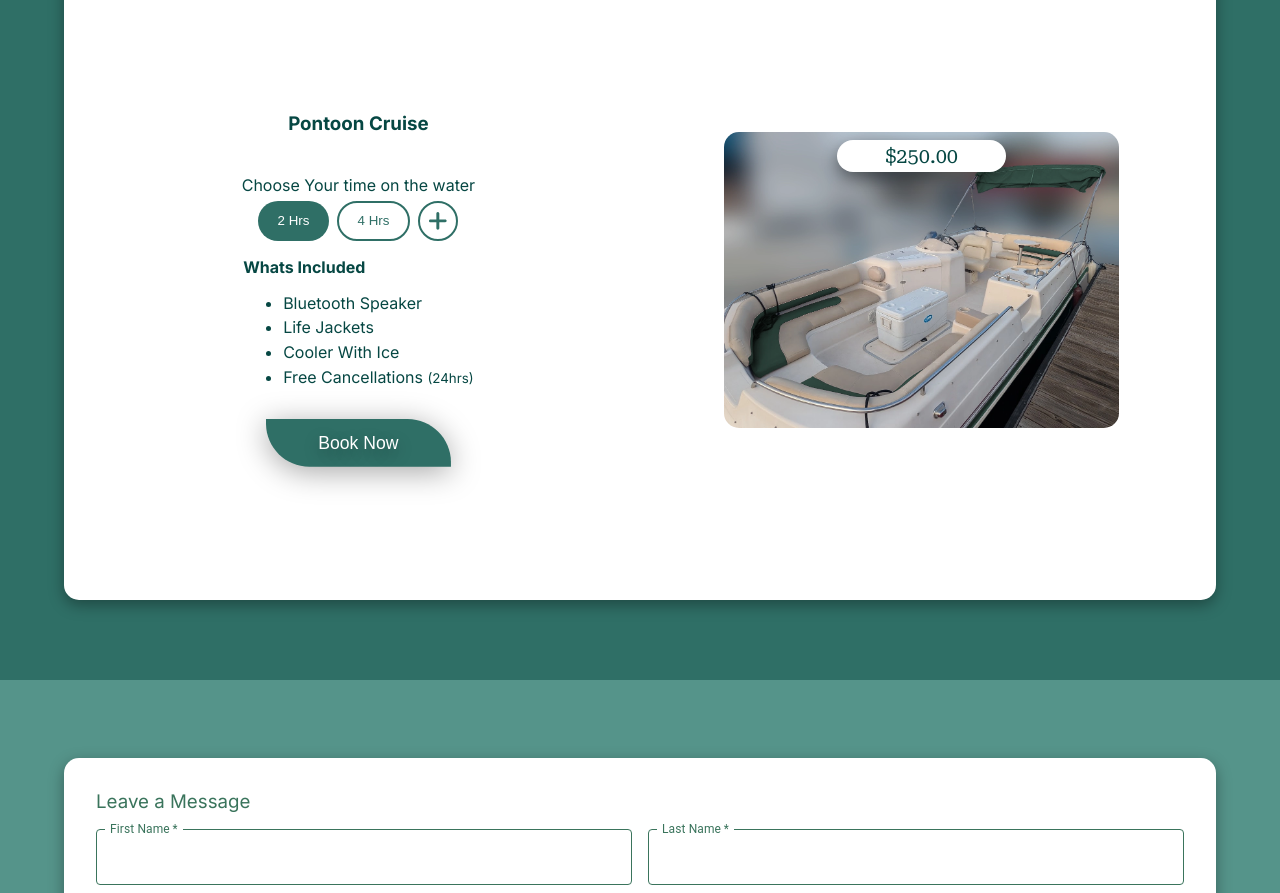
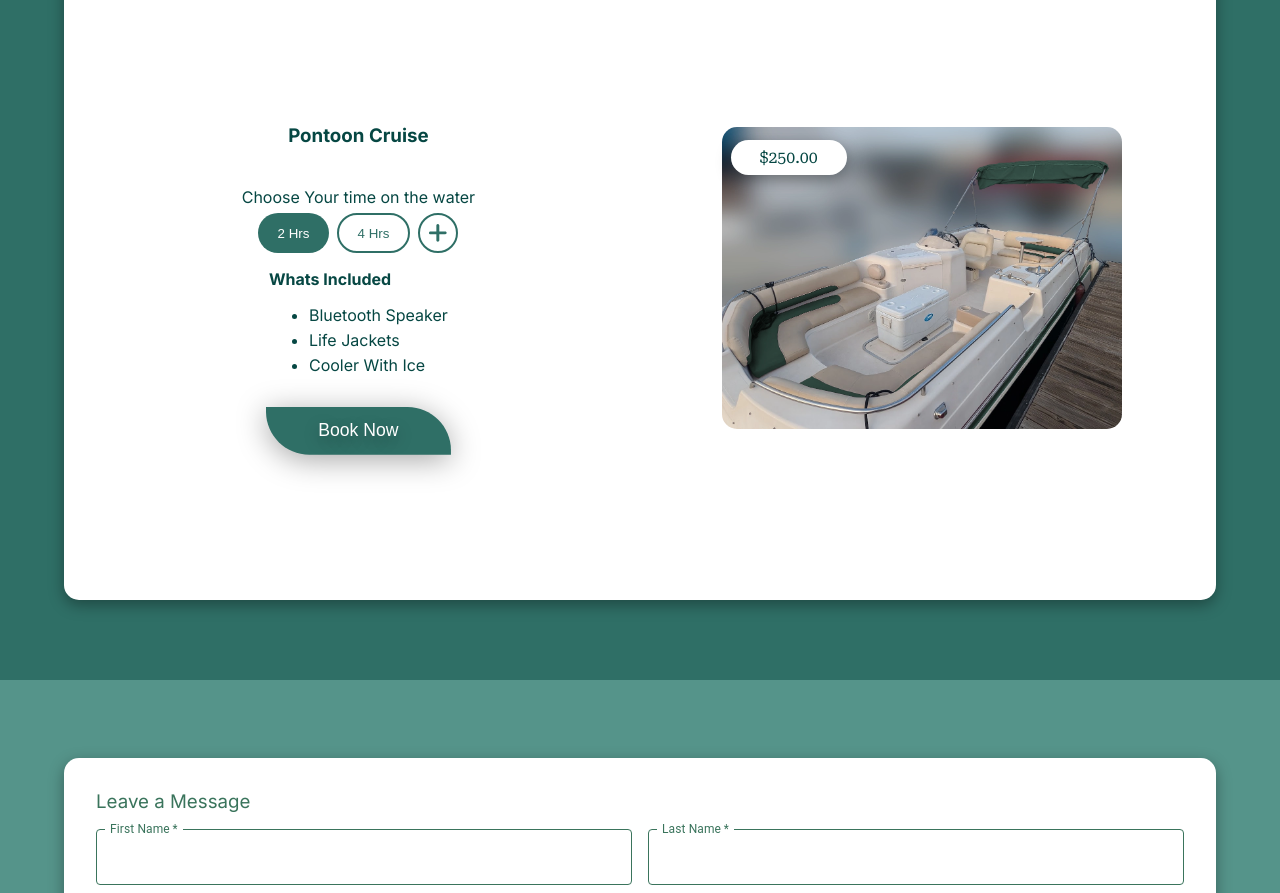
Before and after one commit to rcrawf13/boat-rental, a React (Vite) app: page /#Home in a window 1280 px wide. Shown: the part 1720-2613 px from the top of the page. Built offline with nearby package versions, Linux system fonts and the light colour scheme; no server answers; a web font is replaced by a local one.

Commit message:
Replaced Image Price Component

```diff
--- a/src/components/sections/pricing_section/PriceSecWide.tsx
+++ b/src/components/sections/pricing_section/PriceSecWide.tsx
@@ -1,7 +1,7 @@
 import DurationButtons from './DurationButtons';
 import BookingButton from '../../booking_button/BookingButton';
 import FadeDiv from '../../fade_div/FadeDiv';
-import ImageWideCont from '../../image_component/ImageWideCont';
+import ImgPriceComp from '../../../routes/booking/components/ImgPriceComp';
 import './pricesecwide.css';
 type setCurrentPriceType = React.Dispatch<React.SetStateAction<string>>;
 
@@ -27,12 +27,12 @@ const PriceSecWide = () => {
             <li>Bluetooth Speaker</li>
             <li>Life Jackets</li>
             <li>Cooler With Ice</li>
-            <li>Free Cancellations <small>(24hrs)</small></li>
           </ul>
         </div>
         <BookingButton variant={'filled'} />
         </div>
-        <ImageWideCont/>
+        <ImgPriceComp/>
+
     </div>
     </FadeDiv>
   )
```
